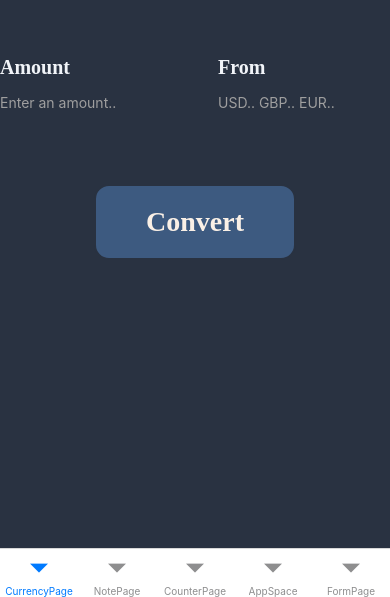
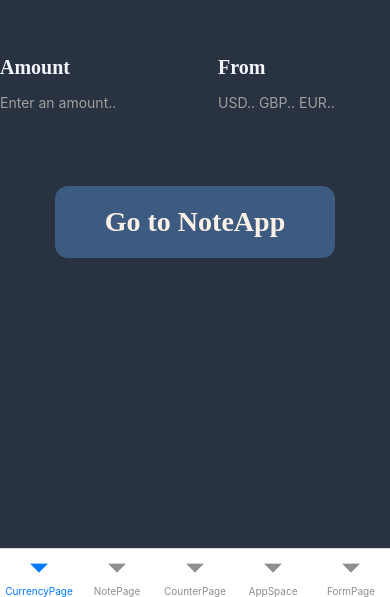
Before and after one commit to Aixufey/TDS200-Xplatform, a React Native app: screen /CurrencyPage in a window 390 px wide. Shown: the part 247-844 px from the top of the page. Built offline with nearby package versions, Linux system fonts and the light colour scheme; no server answers.

Commit message:
Added hook for navigation to screen

```diff
--- /dev/null
+++ b/hooks/useCustomNavigation.ts
@@ -0,0 +1,37 @@
+import React from 'react';
+import { NavigationProp, useNavigation } from "@react-navigation/native"
+
+
+
+
+
+
+
+/**
+ * Only need the Keys to navigate to screen
+ */
+type RoutePageProps = {
+    CounterPage: undefined,
+    CurrencyPage: undefined,
+    BasicFormPage: undefined,
+    NotePage: undefined,
+}
+type AppSpaceProps = NavigationProp<RoutePageProps>
+const useCustomNavigation = () => {
+    const navigation = useNavigation<AppSpaceProps>();
+
+    const navigate = (path: keyof RoutePageProps) => {
+        navigation.navigate(path);
+    };
+
+    const goBack = () => {
+        navigation.goBack();
+    };
+
+    return {
+        navigate,
+        goBack,
+    };
+}
+
+export default useCustomNavigation;
--- a/pages/currencyPage/CurrencyPage.tsx
+++ b/pages/currencyPage/CurrencyPage.tsx
@@ -1,5 +1,6 @@
 import { useState } from "react";
 import { SafeAreaView, Text, StyleSheet, View, TextInput, Pressable, TouchableOpacity } from "react-native";
+import useOwnNavigation from "../../hooks/useCustomNavigation"
 
 
 
@@ -12,6 +13,7 @@ let rates = [
 
 
 const CurrencyPage: React.FC = () => {
+    const {navigate} = useOwnNavigation();
     const [amount, setAmount] = useState<string>("")
     const [from, setFrom] = useState<string>("")
     const [to, setTo] = useState<string>("")
@@ -28,6 +30,11 @@ const CurrencyPage: React.FC = () => {
         console.log(to);
         setTo(txt)
     }
+
+    const handleNavigateToNote = () => {
+        navigate("NotePage")
+    }
+
 
     return (
         <SafeAreaView style={styles.container}>
@@ -64,12 +71,20 @@ const CurrencyPage: React.FC = () => {
                 </View>
             </View>
             <View style={styles.fieldContainer}>
-                <Text style={styles.text}>{amount} {from} {from ? '=': ''}</Text>
+                <Text style={styles.text}>{amount} {from} {from ? '=' : ''}</Text>
                 <Text>{to}</Text>
             </View>
             <View style={styles.fieldContainer}>
-                <TouchableOpacity style={styles.btnStyle}>
-                    <Text style={{ color: 'linen', fontWeight: 'bold', fontSize: 28, fontFamily: 'American Typewriter' }}>Convert</Text>
+                <TouchableOpacity
+                    style={styles.btnStyle}
+                    onPress={handleNavigateToNote}>
+                    <Text
+                        style={{
+                            color: 'linen',
+                            fontWeight: 'bold',
+                            fontSize: 28,
+                            fontFamily: 'American Typewriter'
+                        }}>Go to NoteApp</Text>
                 </TouchableOpacity>
             </View>
 
```
